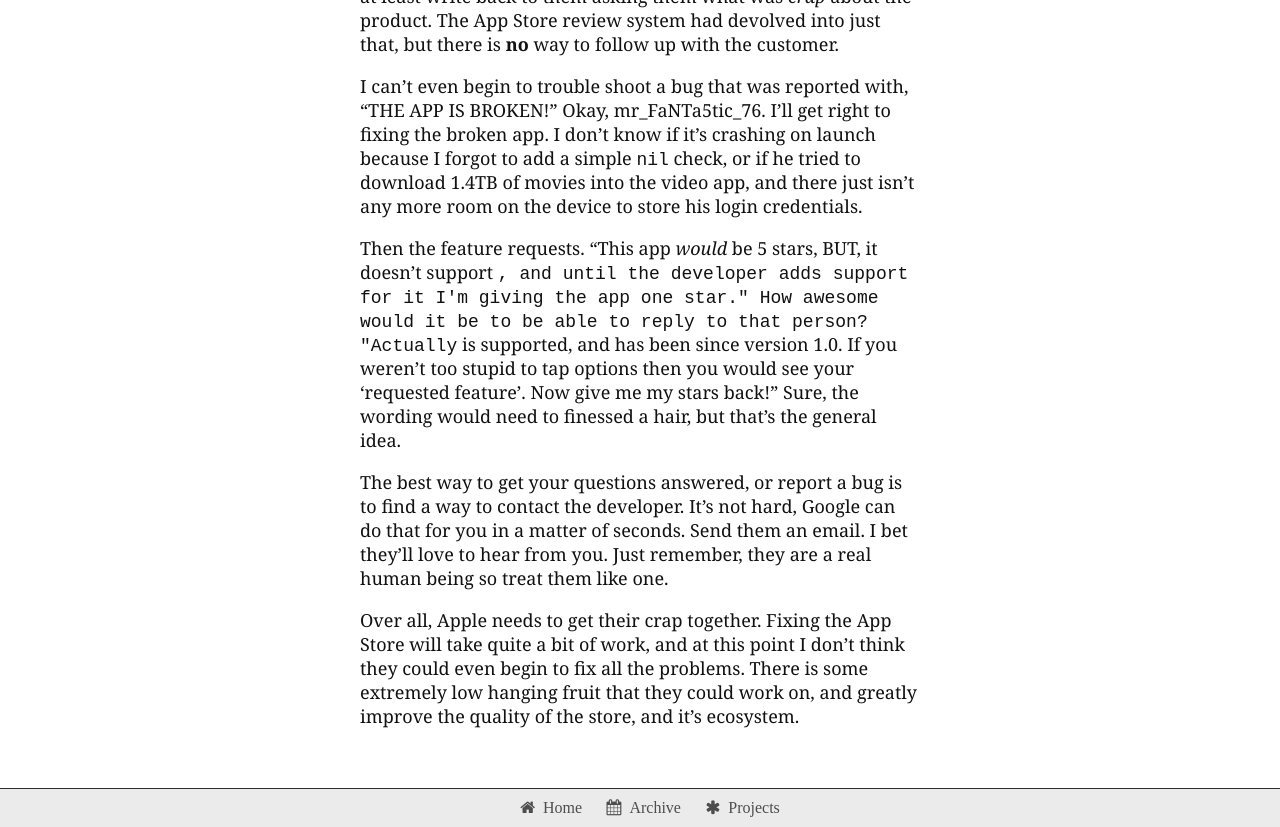
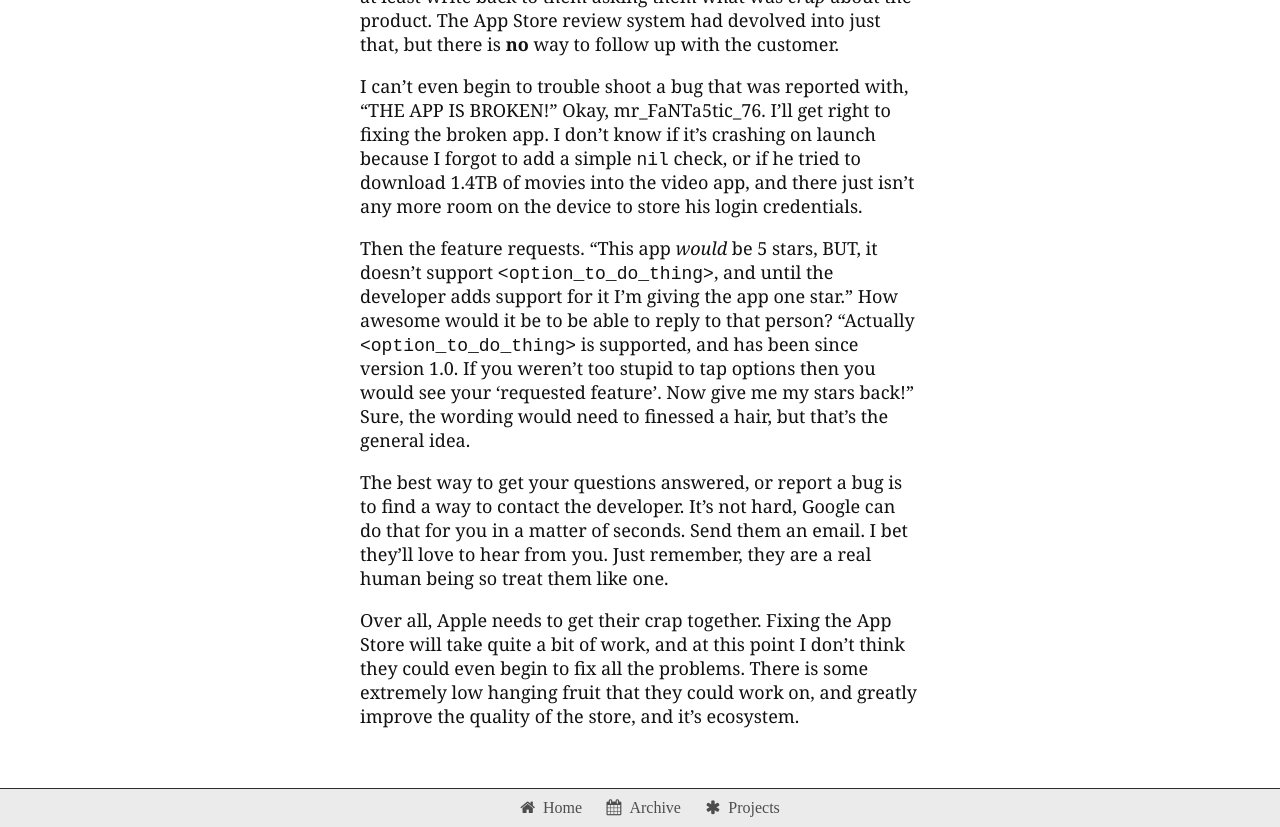
Before and after one commit to skylarsch/skylarsch.github.io, a Jekyll site: the page built from _posts/2014-01-09-your-app-sucks-one-star.md, in a window 1280 px wide and 900 px high, scrolled down 834 px, cut to the strip 0-827 px from the top of the window. Built offline with Jekyll 4.4.1, drawn with Linux system fonts in a browser that asks for light colours; nearby versions of some CDN libraries; Markdown is read by kramdown in place of the engine named in the settings; comment, search, counter and statistics services are not loaded.

Commit message:
New Post

```diff
--- a/_posts/2014-01-09-your-app-sucks-one-star.md
+++ b/_posts/2014-01-09-your-app-sucks-one-star.md
@@ -12,7 +12,7 @@
 
 I can't even begin to trouble shoot a bug that was reported with, "THE APP IS BROKEN!"  Okay, mr_FaNTa5tic_76.  I'll get right to fixing the broken app.  I don't know if it's crashing on launch because I forgot to add a simple `nil` check, or if he tried to download 1.4TB of movies into the video app, and there just isn't any more room on the device to store his login credentials.
 
-Then the feature requests.  "This app _would_ be 5 stars, BUT, it doesn't support `{{ option_to_do_thing }}`, and until the developer adds support for it I'm giving the app one star."  How awesome would it be to be able to reply to that person?  "Actually `{{ option_to_do_thing }}` is supported, and has been since version 1.0.  If you weren't too stupid to tap options then you would see your 'requested feature'.  Now give me my stars back!"  Sure, the wording would need to finessed a hair, but that's the general idea.
+Then the feature requests.  "This app _would_ be 5 stars, BUT, it doesn't support `<option_to_do_thing>`, and until the developer adds support for it I'm giving the app one star."  How awesome would it be to be able to reply to that person?  "Actually `<option_to_do_thing>` is supported, and has been since version 1.0.  If you weren't too stupid to tap options then you would see your 'requested feature'.  Now give me my stars back!"  Sure, the wording would need to finessed a hair, but that's the general idea.
 
 The best way to get your questions answered, or report a bug is to find a way to contact the developer.  It's not hard, Google can do that for you in a matter of seconds.  Send them an email.  I bet they'll love to hear from you.  Just remember, they are a real human being so treat them like one.
 
```
